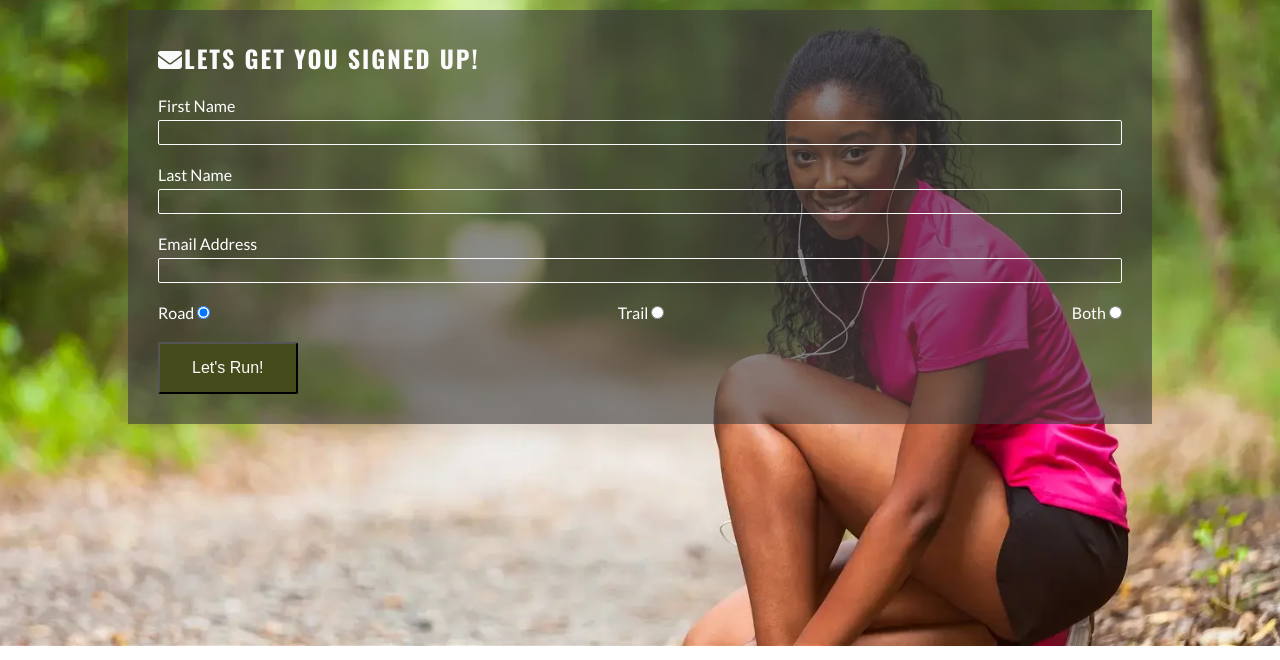
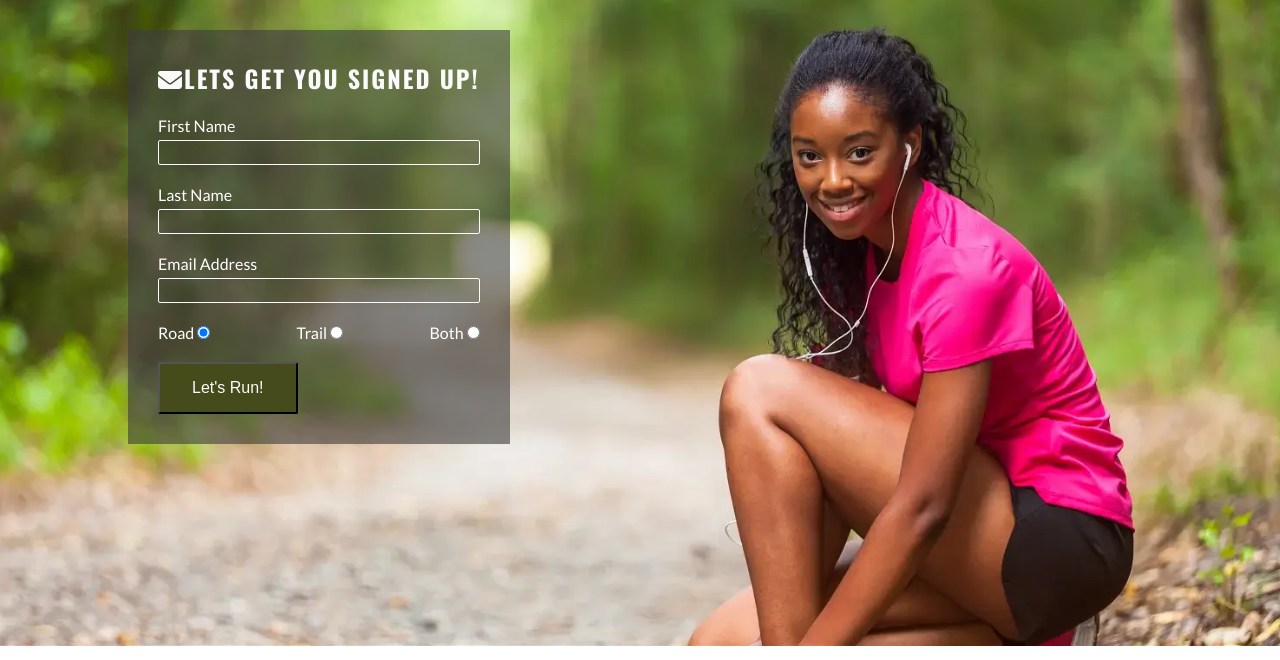
Before and after one commit to DaniqueJ-R/Love-Running-Template, a plain HTML site: page sign-up.html in a window 1280 px wide. Shown: the part 86-746 px from the top of the page. Drawn offline with nearby package versions, Linux system fonts and the light colour scheme.

Commit message:
styled form section for tablet and desktop

```diff
--- a/assets/css/style.css
+++ b/assets/css/style.css
@@ -354,6 +354,29 @@ main {
     #photos{
         column-count: 3;
     }
+
+    /*Sign up form*/
+
+    #signup {
+        background-position: center;
+        position: relative;
+    }
+
+    #signup-form {
+        max-width: 400px;
+        position: absolute;
+        left: 10%;
+        top: 150px;
+    }
+
+    .text-input:hover{
+        border-color: #f16c6b;
+    }
+
+    .join-button:hover{
+        color: #454b1b;
+        background-color: #fafafa;
+    }
 }
 
 /* Large devices (laptops and desktops, 992px and up) */
@@ -399,4 +422,9 @@ main {
     #photos{
         column-count: 5;
     }
+ /*Sign up form*/
+    #signup-form {
+        left: 10%;
+        top: 40px;
+    }
 }
```
